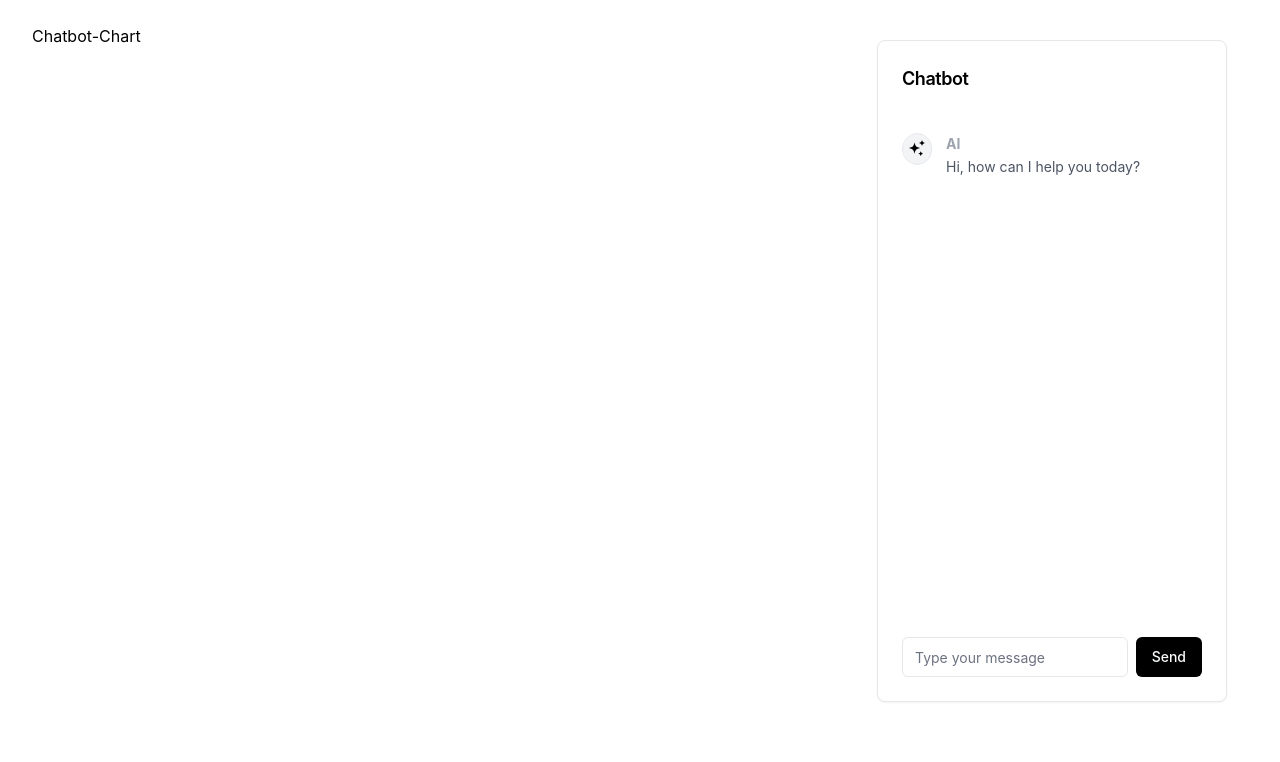
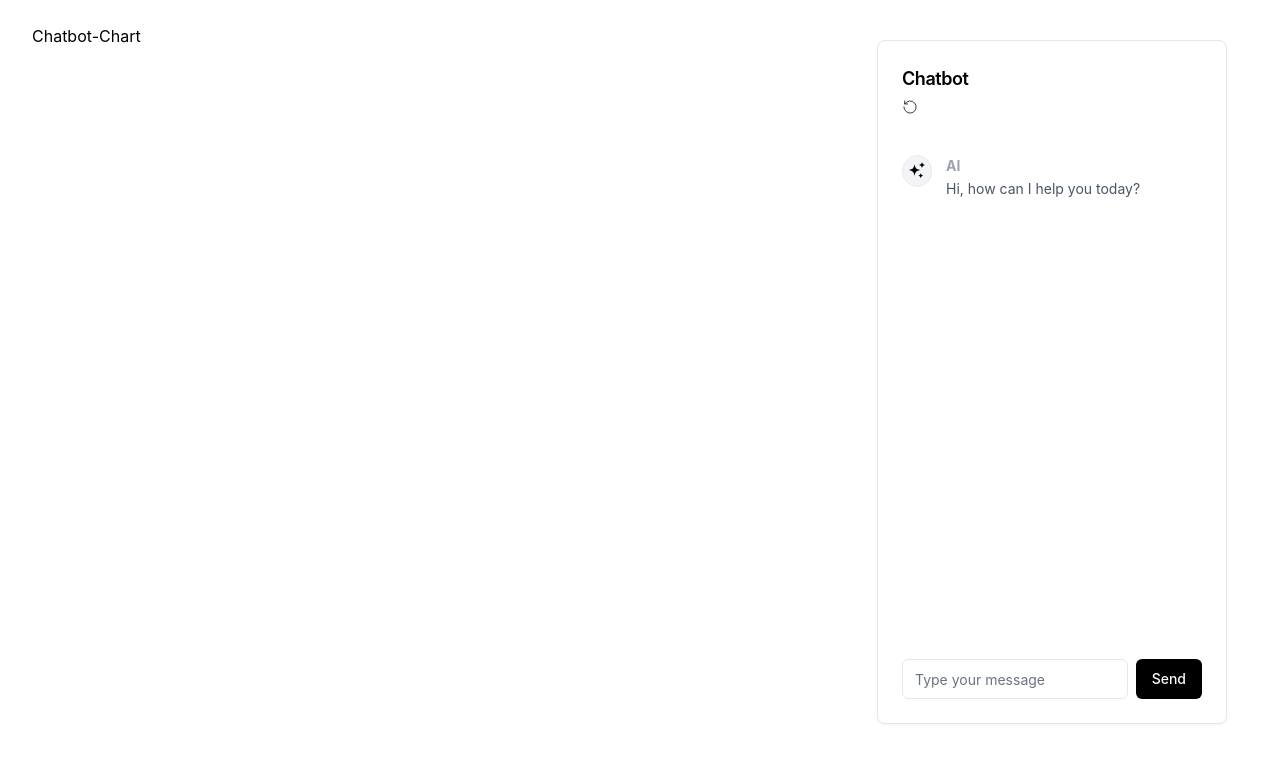
Before and after one commit to annshiv/chat-chart, a React (Create React App) app: page / in a window 1280 px wide. Shown: the top 762 px of the page. Built offline with nearby package versions, Linux system fonts and the light colour scheme.

Commit message:
reset button integration

```diff
--- a/src/Chatbot.tsx
+++ b/src/Chatbot.tsx
@@ -1,16 +1,16 @@
-import React, { useEffect, useRef, useState } from "react";
-import "./App.css";
+import React, { useEffect, useRef, useState } from 'react';
+import './App.css';
 
 interface Message {
   user: boolean;
   text: string;
 }
 
+const initialChatMessage = [{ user: false, text: 'Hi, how can I help you today?' }];
+
 const Chatbot = () => {
-  const [message, setMessage] = useState("");
-  const [chatMessages, setChatMessages] = useState<Message[]>([
-    { user: false, text: "Hi, how can I help you today?" },
-  ]);
+  const [message, setMessage] = useState('');
+  const [chatMessages, setChatMessages] = useState<Message[]>(initialChatMessage);
 
   const chatContainerRef = useRef<HTMLDivElement>(null);
 
@@ -25,16 +25,20 @@ const Chatbot = () => {
 
     // Add both user's message and AI's response together
     setChatMessages([...chatMessages, newUserMessage, aiResponse]);
-    setMessage("");
+    setMessage('');
+  };
+
+  const onReset = () => {
+    console.log('hitting');
+    setChatMessages(initialChatMessage);
+    setMessage('');
   };
 
   useEffect(() => {
     // Load chat messages from external source or API
     // For demonstration, I'll simulate loading messages after 1 second
     const timer = setTimeout(() => {
-      setChatMessages([
-        { user: false, text: "Hi, how can I help you today?" },
-      ]);
+      setChatMessages([{ user: false, text: 'Hi, how can I help you today?' }]);
     }, 1000);
 
     return () => clearTimeout(timer);
@@ -51,27 +55,42 @@ const Chatbot = () => {
     <div className="chatbot">
       <div className="chatbot-box">
         {/* Heading */}
-            {/* <div>
+        {/* <div>
       <h1>Current Template: {template}</h1>
       <button onClick={changeTemplate}>Change Template</button>
     </div> */}
         <div className="flex flex-col space-y-1.5 pb-6">
           <h2 className="font-semibold text-lg tracking-tight">Chatbot</h2>
+          <button onClick={() => onReset()}>
+            <svg
+              xmlns="http://www.w3.org/2000/svg"
+              width="1em"
+              height="1em"
+              viewBox="0 0 21 21">
+              <g
+                fill="none"
+                fillRule="evenodd"
+                stroke="currentColor"
+                strokeLinecap="round"
+                strokeLinejoin="round">
+                <path d="M3.578 6.487A8 8 0 1 1 2.5 10.5"></path>
+                <path d="M7.5 6.5h-4v-4"></path>
+              </g>
+            </svg>
+          </button>
         </div>
 
         {/* Chat Container */}
         <div
           className="message-div pr-4 h-[474px] overflow-y-scroll"
           ref={chatContainerRef}
-          style={{ minWidth: "100%" }}
-        >
+          style={{ minWidth: '100%' }}>
           {chatMessages.map((msg, index) => (
             <div
               key={index}
               className={`flex gap-3 my-4 text-gray-600 text-sm flex-1 ${
-                msg.user ? "justify-end" : "justify-start"
-              }`}
-            >
+                msg.user ? 'justify-end' : 'justify-start'
+              }`}>
               {!msg.user && (
                 <span className="relative flex shrink-0 overflow-hidden rounded-full w-8 h-8">
                   <div className="rounded-full bg-gray-100 border p-1">
@@ -83,8 +102,7 @@ const Chatbot = () => {
                       aria-hidden="true"
                       height="20"
                       width="20"
-                      xmlns="http://www.w3.org/2000/svg"
-                    >
+                      xmlns="http://www.w3.org/2000/svg">
                       <path
                         strokeLinecap="round"
                         strokeLinejoin="round"
@@ -95,12 +113,8 @@ const Chatbot = () => {
                 </span>
               )}
               <p className="leading-relaxed">
-                <span
-                  className={`block font-bold ${
-                    msg.user ? "text-gray-700" : "text-gray-400"
-                  }`}
-                >
-                  {msg.user ? "You" : "AI"}
+                <span className={`block font-bold ${msg.user ? 'text-gray-700' : 'text-gray-400'}`}>
+                  {msg.user ? 'You' : 'AI'}
                 </span>
                 {msg.text}
               </p>
@@ -112,8 +126,7 @@ const Chatbot = () => {
         <div className="flex items-center pt-0">
           <form
             className="flex items-center justify-center w-full space-x-2"
-            onSubmit={handleSubmit}
-          >
+            onSubmit={handleSubmit}>
             <input
               className="flex h-10 w-full rounded-md border border-[#e5e7eb] px-3 py-2 text-sm placeholder-[#6b7280] focus:outline-none focus:ring-2 focus:ring-[#9ca3af] disabled:cursor-not-allowed disabled:opacity-50 text-[#030712] focus-visible:ring-offset-2"
               placeholder="Type your message"
@@ -122,8 +135,7 @@ const Chatbot = () => {
             />
             <button
               className="inline-flex items-center justify-center rounded-md text-sm font-medium text-[#f9fafb] disabled:pointer-events-none disabled:opacity-50 bg-black hover:bg-[#111827E6] h-10 px-4 py-2"
-              type="submit"
-            >
+              type="submit">
               Send
             </button>
           </form>
```
